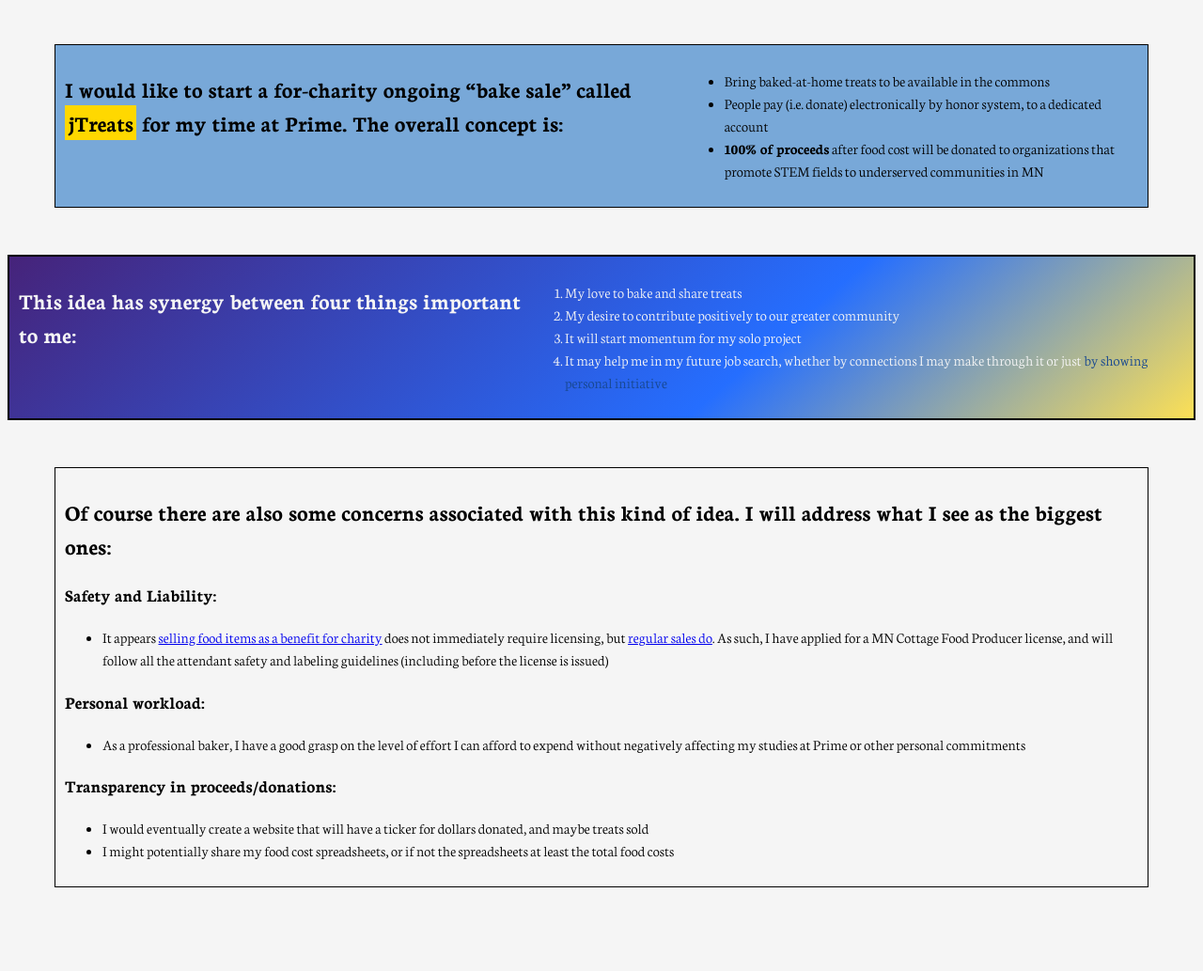
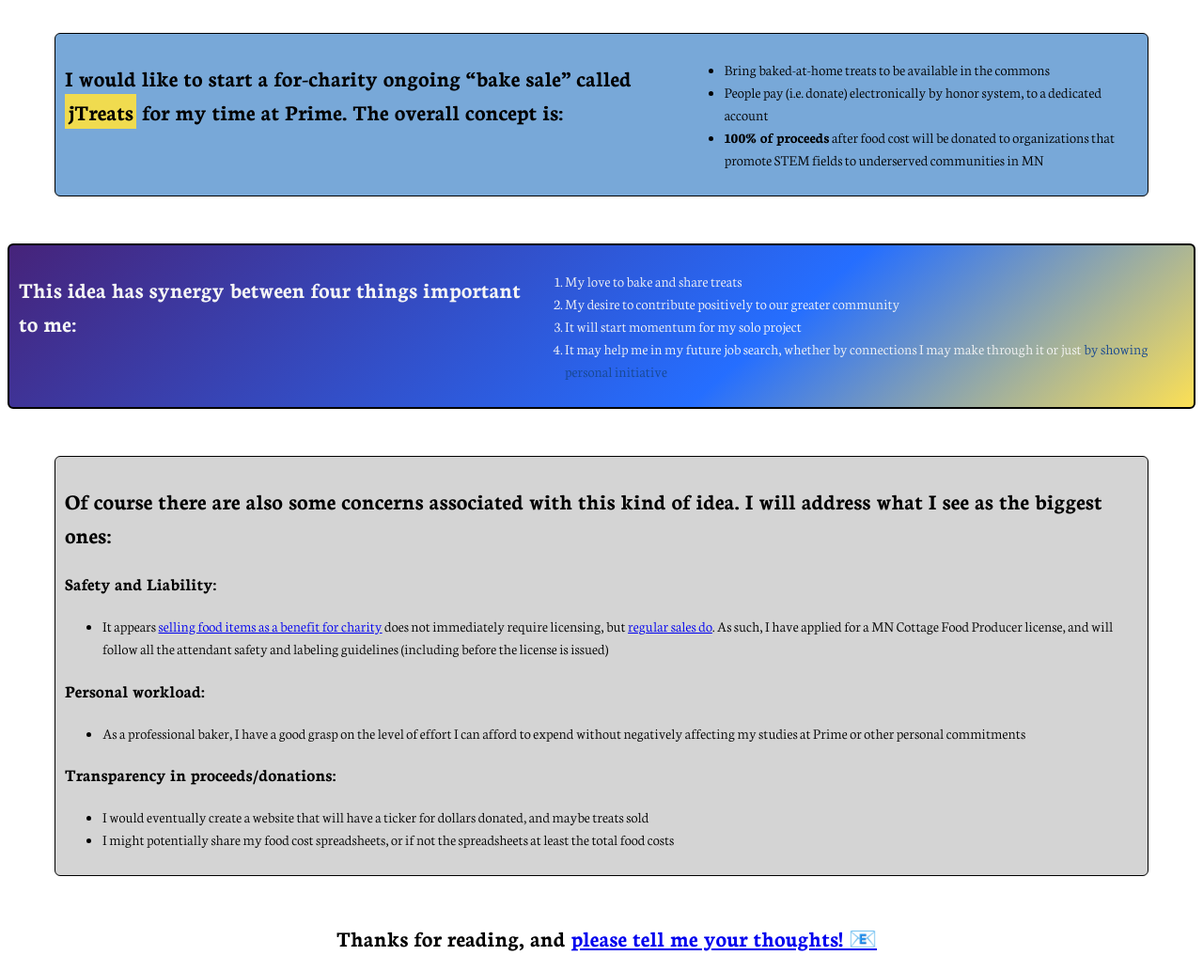
Before and after one commit to fallenrobin/jTreats, a plain HTML site: page index.html in a window 1280 px wide. Shown: the part 124-1157 px from the top of the page at 94% size. Before the commit the page ends 1118 px from the top, so only its background shows below. Drawn offline with Linux system fonts and the light colour scheme.

Commit message:
Added email CTA

```diff
--- a/index.html
+++ b/index.html
@@ -45,5 +45,6 @@
               <li>I might potentially share my food cost spreadsheets, or if not the spreadsheets at least the total food costs</li>
           </ul>
     </div>
+    <h2 id="CTA">Thanks for reading, and&nbsp;<a href = "mailto: juliette.lelchuk.com"> please tell me your thoughts! &#128231;</a></h2>
   </body>
 </html>
--- a/style.css
+++ b/style.css
@@ -1,10 +1,11 @@
 body {
   font-family: 'Neuton', serif;
-  background-color: #f5f5f5;
+  background-color: white;
 }
 h1{
   margin-left: 50px;
   font-size: 350%;
+  display: flex;
 }
 img{
   height: 70px;
@@ -14,6 +15,7 @@ img{
 .proposal {
   background-color: #78a8d8;
   border: 1px solid black;
+  border-radius: 6px;
   line-height: 1.5;
   display: inline-block;
   vertical-align: middle;
@@ -27,11 +29,12 @@ img{
   font-weight: 700;
 }
 #jT {
-  background-color: #ffd800;
+  background-color: #f0db4f;
   padding: 3px;
 }
 .synergy {
   border: 2px solid black;
+  border-radius: 6px;
   background-color: #fce055;
   background-image: linear-gradient(319deg, #fce055 0%, #256eff 37%, #46237a 100%);
   color: #f5f5f5;
@@ -42,7 +45,9 @@ img{
   /* gradient: https://www.eggradients.com/category/rainbow-gradient */
 }
 .points{
+  background-color: #d4d4d4;
   border: 1px solid black;
+  border-radius: 6px;
   line-height: 1.5;
   padding: 10px;
   margin: 50px;
@@ -50,3 +55,7 @@ img{
 .topic{
   font-weight: 700;
 }
+#CTA{
+  margin-left: 350px;
+  display: flex;
+}
```
